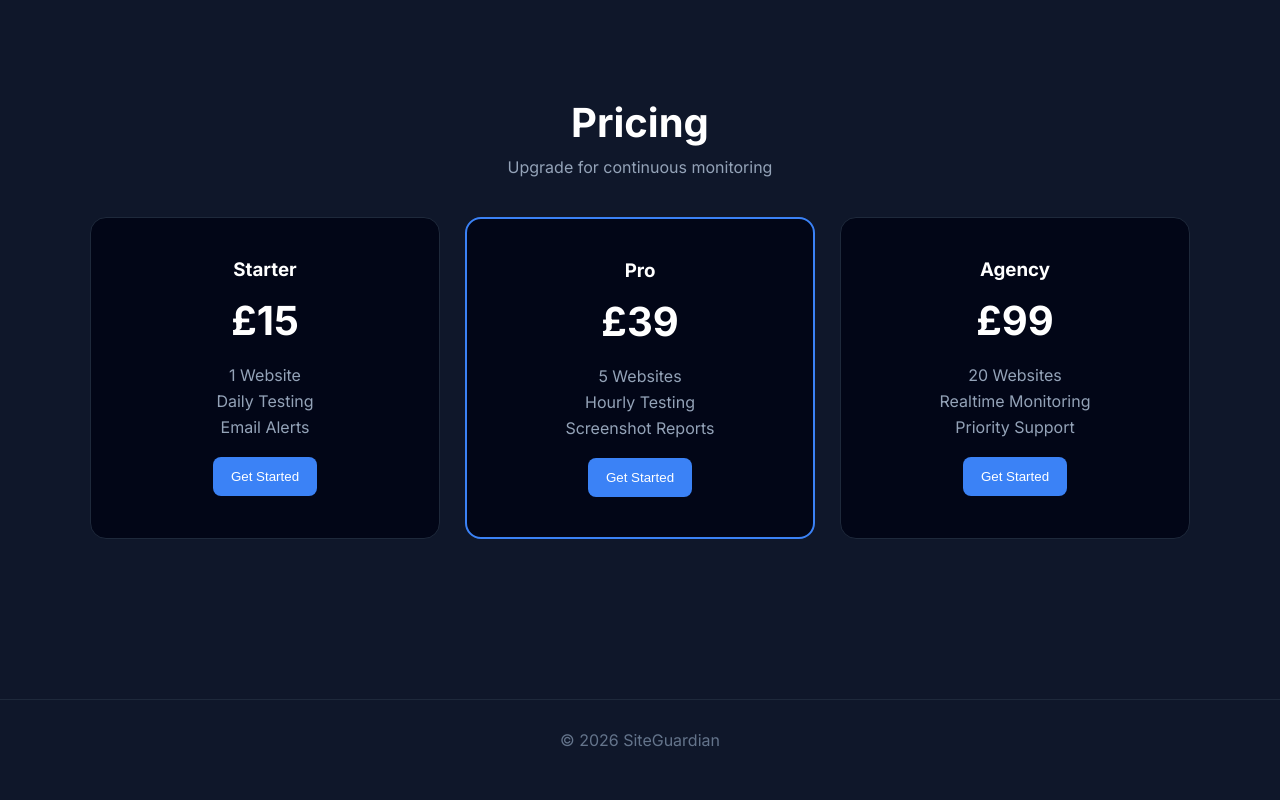
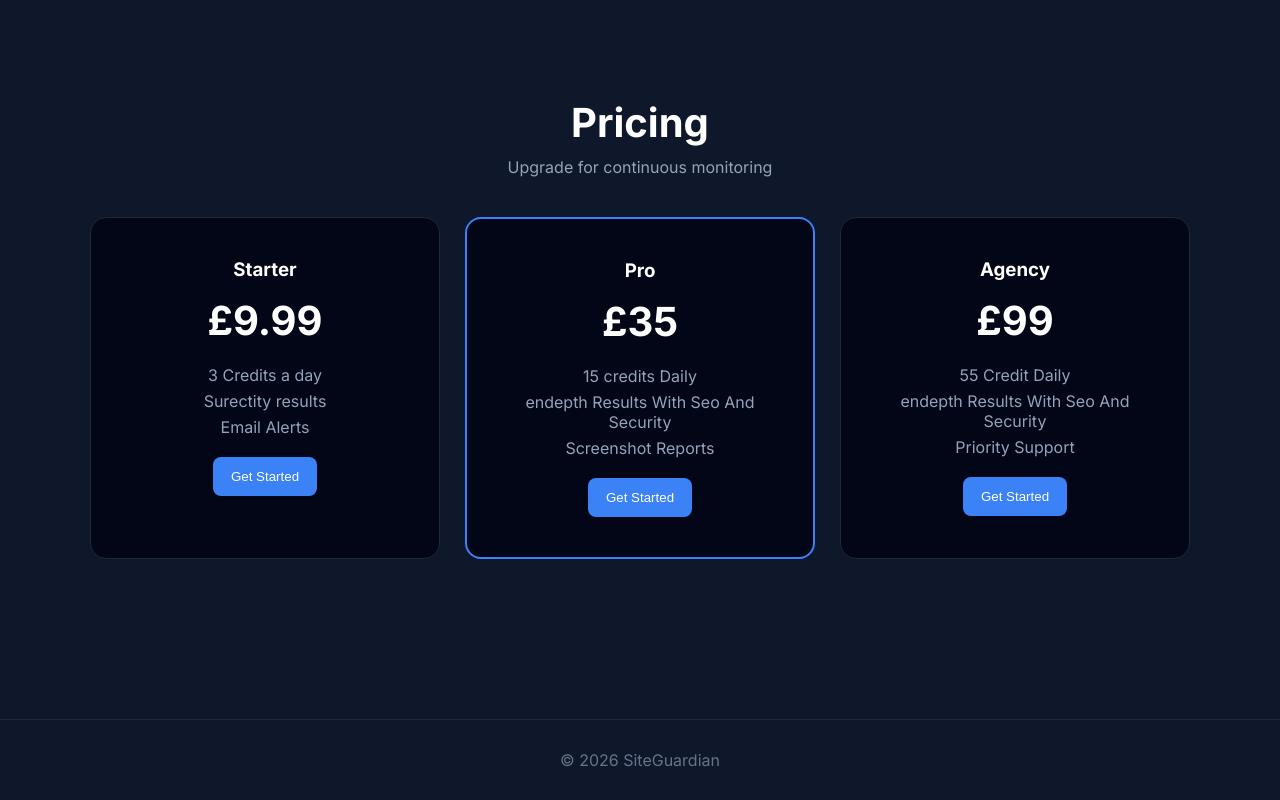
Before and after one commit to hamishg123/SiteGuardian, a plain HTML site: page index.html in a window 1280 px wide. Shown: the part 695-1495 px from the top of the page. Drawn offline with Linux system fonts and the light colour scheme; no server answers.

Commit message:
Update index.html

```diff
--- a/index.html
+++ b/index.html
@@ -73,10 +73,10 @@
 
 <div class="priceCard">
 <h3>Starter</h3>
-<h1>£15</h1>
+<h1>£9.99</h1>
 <ul>
-<li>1 Website</li>
-<li>Daily Testing</li>
+<li>3 Credits a day</li>
+<li>Surectity results</li>
 <li>Email Alerts</li>
 </ul>
 <button>Get Started</button>
@@ -84,10 +84,10 @@
 
 <div class="priceCard featured">
 <h3>Pro</h3>
-<h1>£39</h1>
+<h1>£35</h1>
 <ul>
-<li>5 Websites</li>
-<li>Hourly Testing</li>
+<li>15 credits Daily</li>
+<li>endepth Results With Seo And Security</li>
 <li>Screenshot Reports</li>
 </ul>
 <button>Get Started</button>
@@ -97,8 +97,8 @@
 <h3>Agency</h3>
 <h1>£99</h1>
 <ul>
-<li>20 Websites</li>
-<li>Realtime Monitoring</li>
+<li>55 Credit Daily</li>
+<li>endepth Results With Seo And Security</li>
 <li>Priority Support</li>
 </ul>
 <button>Get Started</button>
```
